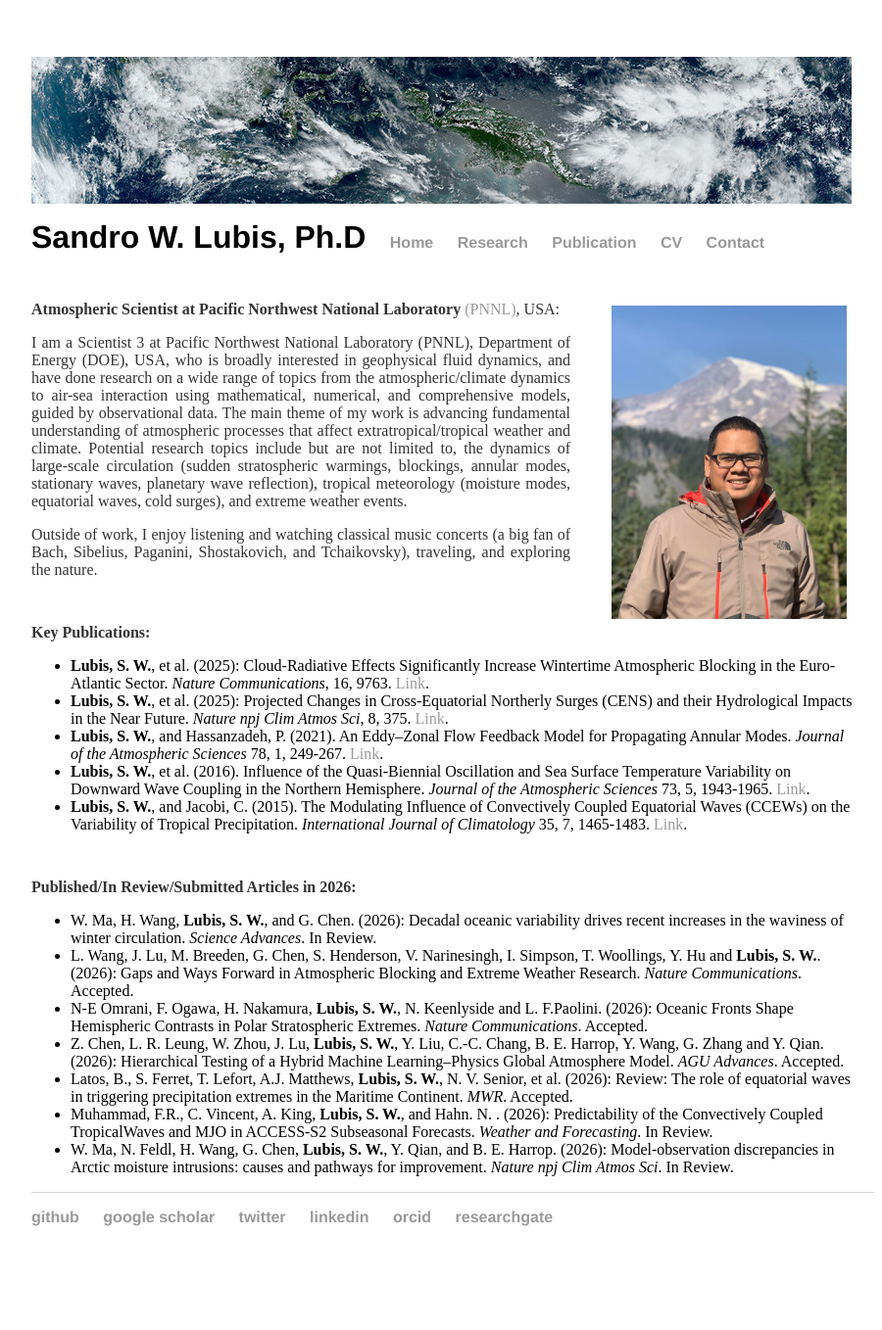
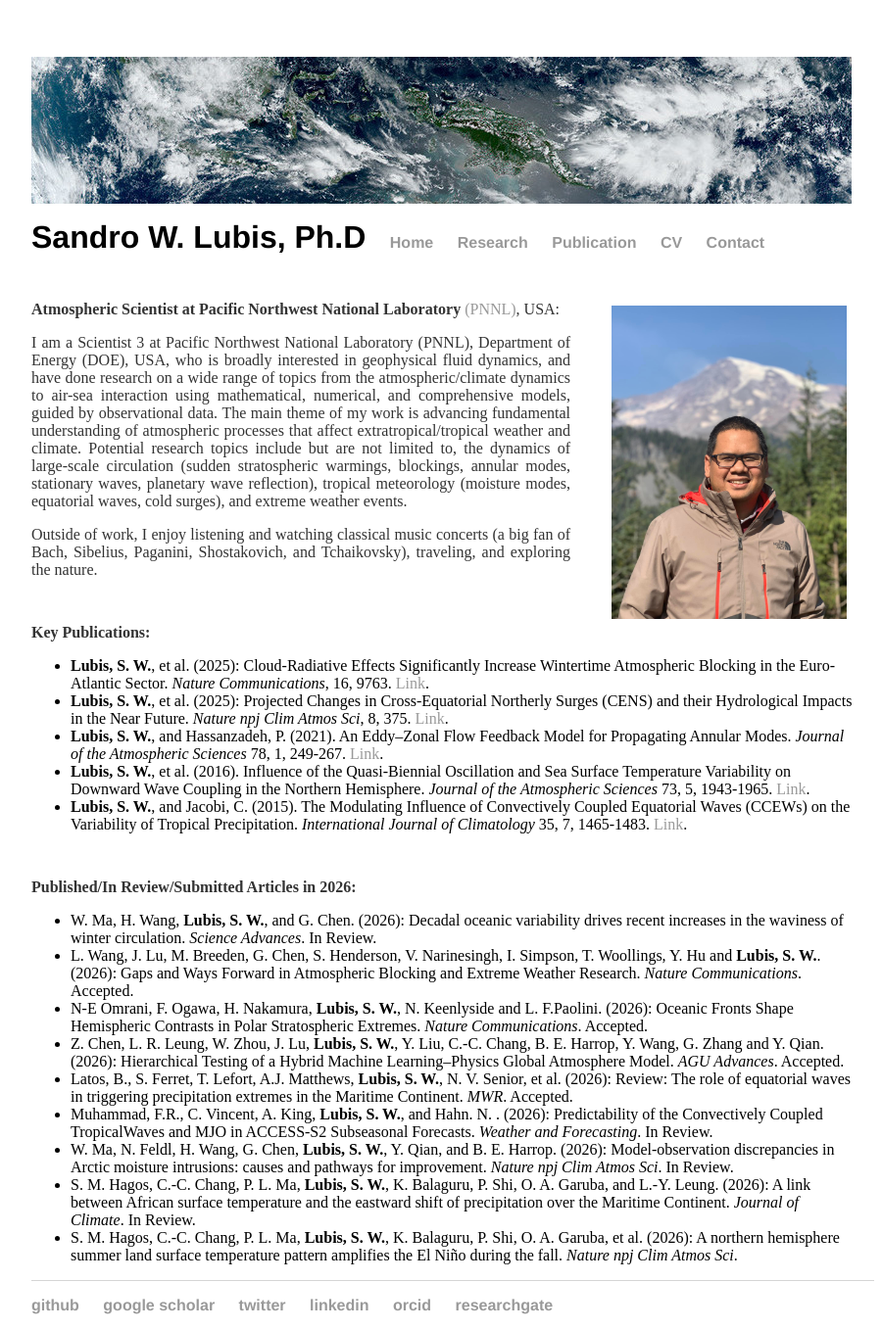
Before and after one commit to sandrolubis/sandrolubis.github.io, a Jekyll site: the page built from index.html, in a window 1280 px wide. Shown: the whole page at 98% size, without its empty margins (276-1176 px from the left). Built offline with Jekyll 4.4.1, drawn with Linux system fonts in a browser that asks for light colours; before the commit the page ends 1268 px from its top, so only the background shows below that.

Commit message:
Update index.html

```diff
--- a/index.html
+++ b/index.html
@@ -61,6 +61,8 @@ div.relative {
 		<li> Latos, B., S. Ferret, T. Lefort, A.J. Matthews, <b>Lubis, S. W.</b>, N. V. Senior, et al. (2026): Review: The role of equatorial waves in triggering precipitation extremes in the Maritime Continent. <i>MWR</i>. Accepted.</li>
 		<li> Muhammad, F.R., C. Vincent, A. King, <b>Lubis, S. W.</b>, and  Hahn. N. . (2026): Predictability of the Convectively Coupled TropicalWaves and MJO in ACCESS-S2 Subseasonal Forecasts. <i>Weather and Forecasting</i>.</i> In Review.</li>
 		<li>W. Ma, N. Feldl, H. Wang, G. Chen, <b>Lubis, S. W.</b>, Y. Qian, and B. E. Harrop. (2026): Model-observation discrepancies in Arctic moisture intrusions: causes and pathways for improvement. <i>Nature npj Clim Atmos Sci</i>. In Review.</li>
+		<li>S. M. Hagos, C.-C. Chang, P. L. Ma, <b>Lubis, S. W.</b>, K. Balaguru, P. Shi, O. A. Garuba, and L.-Y. Leung. (2026): A link between African surface temperature and the eastward shift of precipitation over the Maritime Continent. <i>Journal of Climate</i>. In Review.</li>
+			<li>S. M. Hagos, C.-C. Chang, P. L. Ma, <b>Lubis, S. W.</b>, K. Balaguru, P. Shi, O. A. Garuba, et al. (2026): A northern hemisphere summer land surface temperature pattern amplifies the El Niño during the fall. <i>Nature npj Clim Atmos Sci</i>.</li>
 		</ul>
 
 </div>
```
